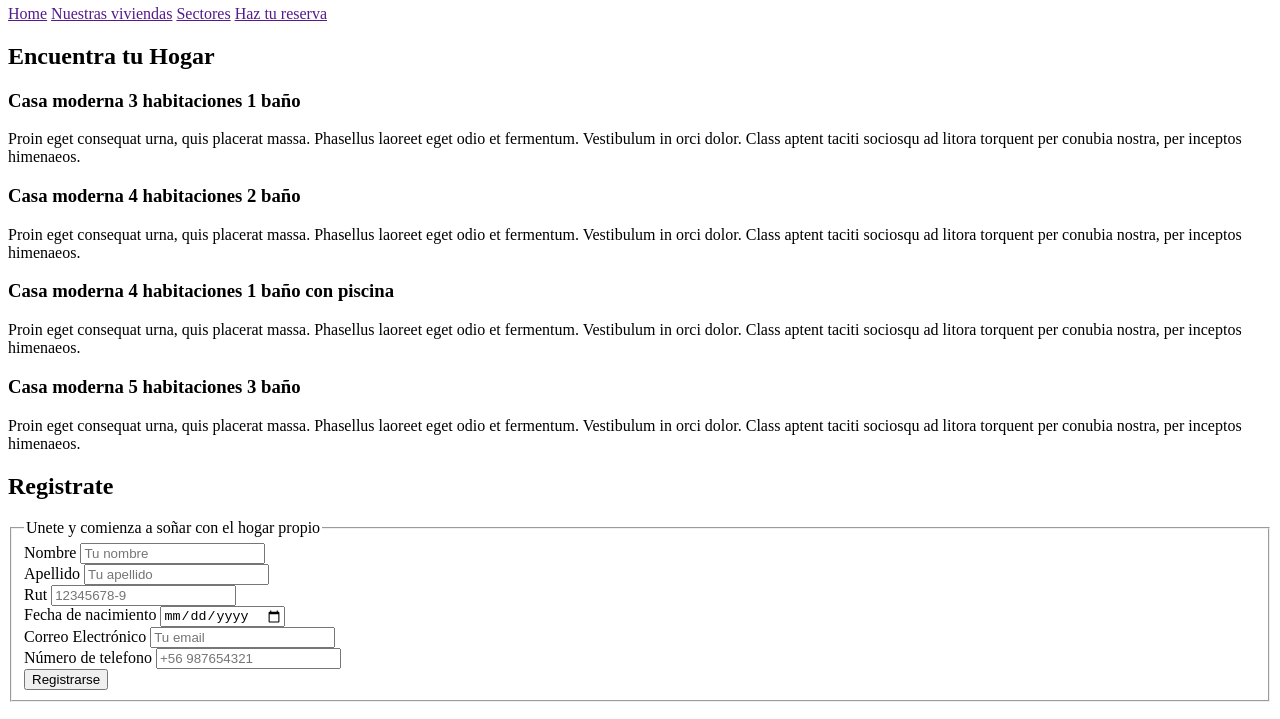
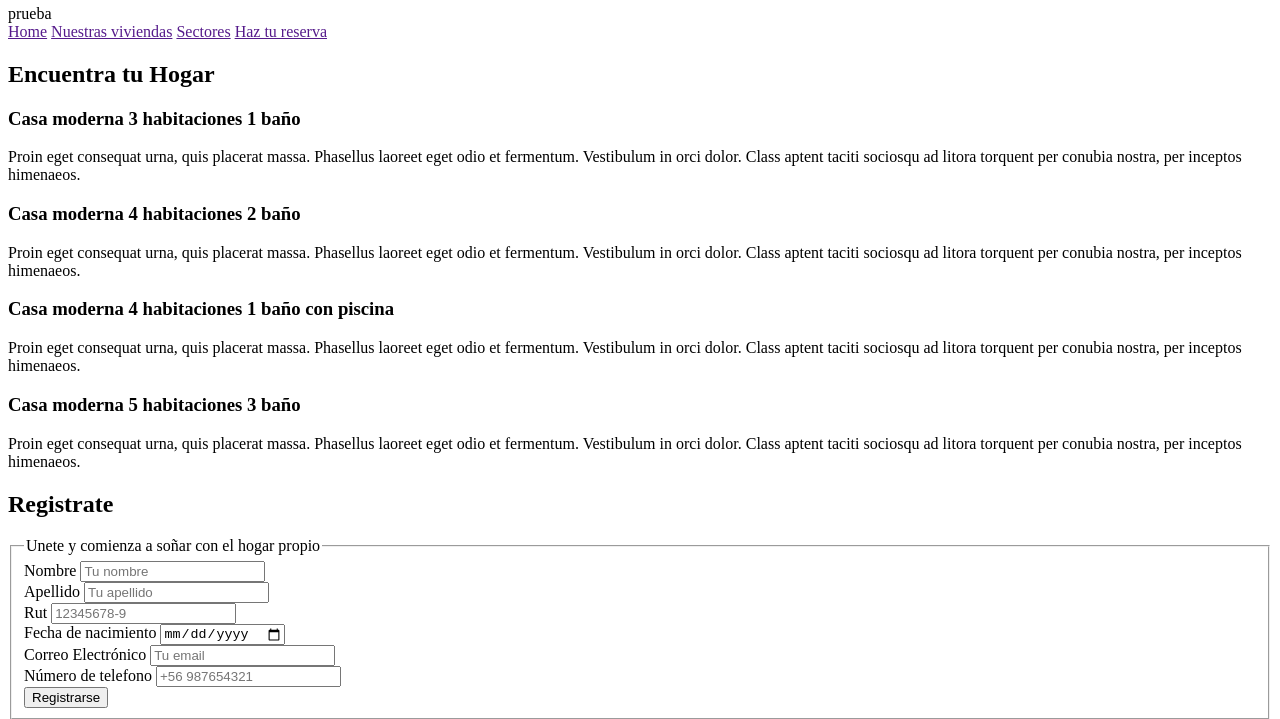
Before and after one commit to osjara/certamen-de-interfaz-02, a plain HTML site: page index.html in a window 1280 px wide. Shown: the part 128-847 px from the top of the page. Drawn offline with Linux system fonts and the light colour scheme.

Commit message:
esta wea no funciona

```diff
--- a/index.html
+++ b/index.html
@@ -14,7 +14,7 @@
         <h2>Encuentra tu Hogar a un buen precio</h2>
     </header>
 
-
+<div>  prueba </div>
 
    <nav>
         <a href="">Home</a>
```
